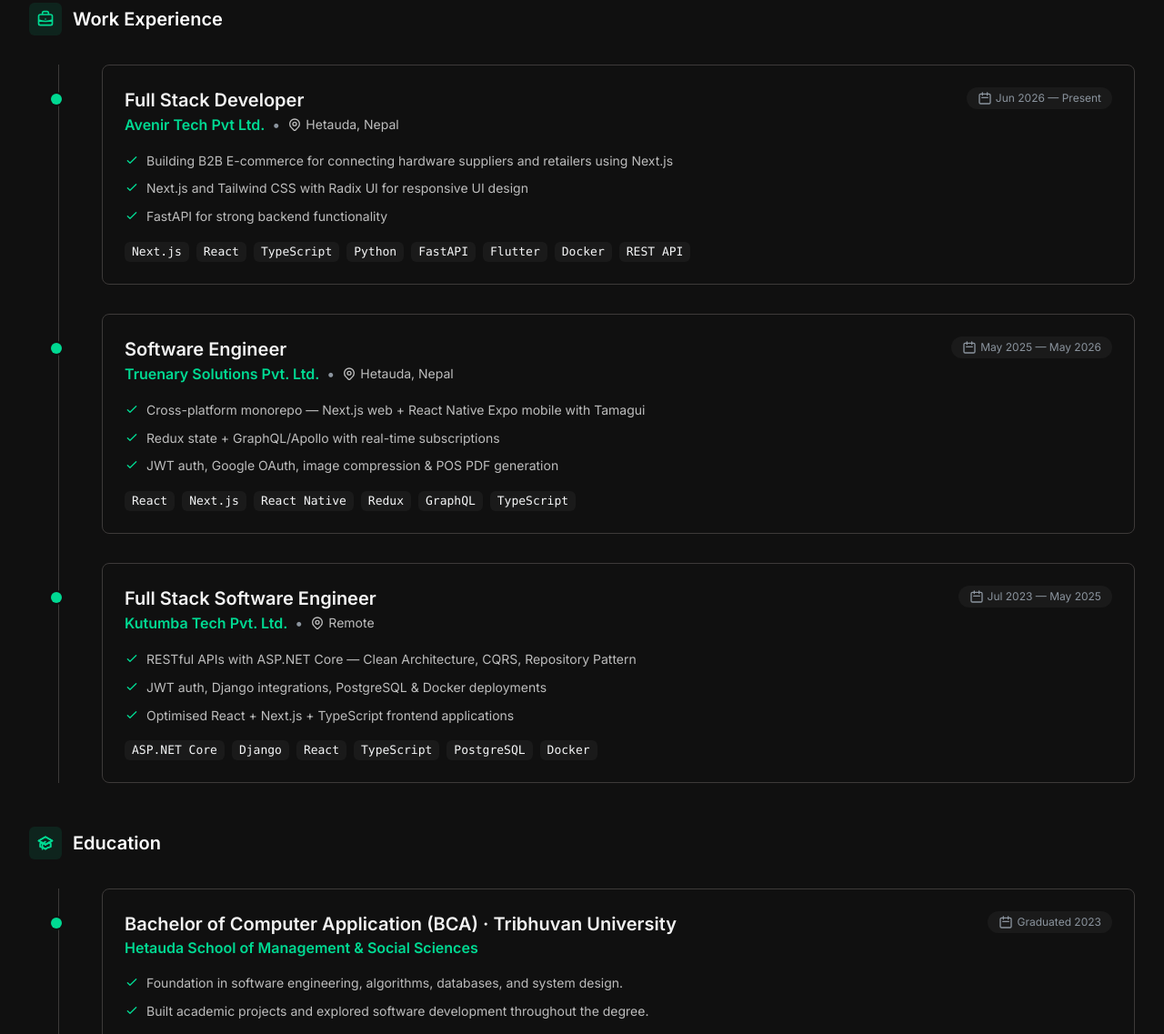
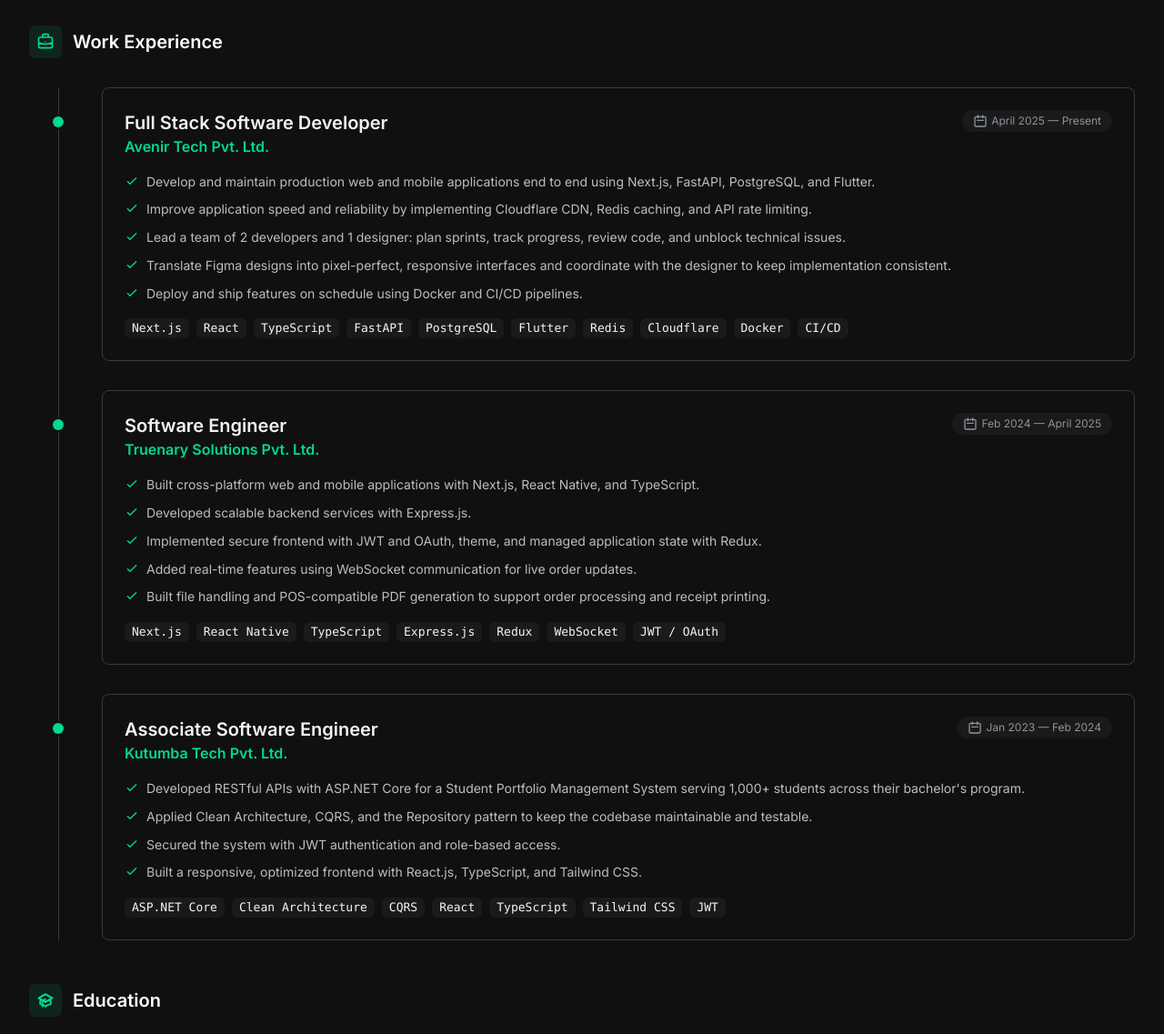
Before and after one commit to NischalSilwal/react-portfolio, an Astro site: page / in a window 1280 px wide. Shown: the part 1663-2800 px from the top of the page at 91% size. Built offline with nearby package versions, Linux system fonts and the light colour scheme; Astro itself is replaced by a stand-in of ours.

Commit message:
feat/update-experience-oct-29: update portfolio content, refine experience timeline styling, and remove location field from experience type

```diff
--- a/src/components/sections/Experience.tsx
+++ b/src/components/sections/Experience.tsx
@@ -67,7 +67,7 @@
 function TimelineItem({ experience }: TimelineItemProps) {
   return (
     <div className="relative pl-16 md:pl-20">
-      <div className="absolute left-4 md:left-6 top-8 w-3 h-3 rounded-full bg-primary ring-2 ring-canvas" />
+      <div className="absolute left-6 md:left-8 top-8 w-3 h-3 -translate-x-1/2 rounded-full bg-primary ring-2 ring-canvas" />
 
       <div className="p-6 rounded-md bg-canvas border border-hairline transition-all duration-300 group hover:border-body/30">
         <div className="flex flex-col sm:flex-row sm:items-start sm:justify-between gap-2 mb-4">
@@ -79,15 +79,6 @@
               <span className="text-body-md-strong text-primary">
                 {experience.company}
               </span>
-              {experience.location && (
-                <>
-                  <span className="hidden sm:inline text-mute">•</span>
-                  <span className="flex items-center gap-1 text-body-sm">
-                    <Icon name="location" size="sm" />
-                    {experience.location}
-                  </span>
-                </>
-              )}
             </div>
           </div>
 
--- a/src/data/portfolio.ts
+++ b/src/data/portfolio.ts
@@ -4,7 +4,7 @@
   name: 'Nischal',
   surname: 'Silwal',
   title: 'Full Stack Engineer',
-  description: `Full Stack Engineer with 3+ years building modern web & mobile apps. Specialised in React, Next.js, TypeScript, Flutter, & FastAPI — shipping clean, scalable, products from Hetauda, Nepal.`,
+  description: `Full Stack Engineer with 3+ years of experience developing scalable, high-performance web and mobile applications using Next.js, TypeScript, FastAPI, and Node.js, flutter. I implement performance optimizations like Redis caching and CDN, mentor teams, and deliver robust, user-centric software on time.`,
   avatar: '/og-image.webp',
   email: 'nischalsilwalhtd@gmail.com',
   github: 'https://github.com/NischalSilwal',
@@ -41,72 +41,77 @@
 export const experiences: Experience[] = [
   {
     id: 0,
-    year: 'Jun 2026 — Present',
-    company: 'Avenir Tech Pvt Ltd.',
-    role: 'Full Stack Developer',
-    location: 'Hetauda, Nepal',
+    year: 'April 2025 — Present',
+    company: 'Avenir Tech Pvt. Ltd.',
+    role: 'Full Stack Software Developer',
     description: [
-      'Building B2B E-commerce for connecting hardware suppliers and retailers using Next.js',
-      'Next.js and Tailwind CSS with Radix UI for responsive UI design',
-      'FastAPI for strong backend functionality',
+      'Develop and maintain production web and mobile applications end to end using Next.js, FastAPI, PostgreSQL, and Flutter.',
+      'Improve application speed and reliability by implementing Cloudflare CDN, Redis caching, and API rate limiting.',
+      'Lead a team of 2 developers and 1 designer: plan sprints, track progress, review code, and unblock technical issues.',
+      'Translate Figma designs into pixel-perfect, responsive interfaces and coordinate with the designer to keep implementation consistent.',
+      'Deploy and ship features on schedule using Docker and CI/CD pipelines.',
     ],
     techs: [
       { name: 'Next.js', color: '#76ABAE', bgColor: 'rgba(118, 171, 174, 0.15)' },
       { name: 'React', color: '#76ABAE', bgColor: 'rgba(118, 171, 174, 0.15)' },
       { name: 'TypeScript', color: '#76ABAE', bgColor: 'rgba(118, 171, 174, 0.15)' },
-      { name: 'Python', color: '#76ABAE', bgColor: 'rgba(118, 171, 174, 0.15)' },
       { name: 'FastAPI', color: '#76ABAE', bgColor: 'rgba(118, 171, 174, 0.15)' },
+      { name: 'PostgreSQL', color: '#76ABAE', bgColor: 'rgba(118, 171, 174, 0.15)' },
       { name: 'Flutter', color: '#76ABAE', bgColor: 'rgba(118, 171, 174, 0.15)' },
+      { name: 'Redis', color: '#76ABAE', bgColor: 'rgba(118, 171, 174, 0.15)' },
+      { name: 'Cloudflare', color: '#76ABAE', bgColor: 'rgba(118, 171, 174, 0.15)' },
       { name: 'Docker', color: '#76ABAE', bgColor: 'rgba(118, 171, 174, 0.15)' },
-      { name: 'REST API', color: '#76ABAE', bgColor: 'rgba(118, 171, 174, 0.15)' },
+      { name: 'CI/CD', color: '#76ABAE', bgColor: 'rgba(118, 171, 174, 0.15)' },
     ],
   },
   {
     id: 1,
-    year: 'May 2025 — May 2026',
+    year: 'Feb 2024 — April 2025',
     company: 'Truenary Solutions Pvt. Ltd.',
     role: 'Software Engineer',
-    location: 'Hetauda, Nepal',
     description: [
-      'Cross-platform monorepo — Next.js web + React Native Expo mobile with Tamagui',
-      'Redux state + GraphQL/Apollo with real-time subscriptions',
-      'JWT auth, Google OAuth, image compression & POS PDF generation',
+      'Built cross-platform web and mobile applications with Next.js, React Native, and TypeScript.',
+      'Developed scalable backend services with Express.js.',
+      'Implemented secure frontend with JWT and OAuth, theme, and managed application state with Redux.',
+      'Added real-time features using WebSocket communication for live order updates.',
+      'Built file handling and POS-compatible PDF generation to support order processing and receipt printing.',
     ],
     techs: [
-      { name: 'React', color: '#76ABAE', bgColor: 'rgba(118, 171, 174, 0.15)' },
       { name: 'Next.js', color: '#76ABAE', bgColor: 'rgba(118, 171, 174, 0.15)' },
       { name: 'React Native', color: '#76ABAE', bgColor: 'rgba(118, 171, 174, 0.15)' },
+      { name: 'TypeScript', color: '#76ABAE', bgColor: 'rgba(118, 171, 174, 0.15)' },
+      { name: 'Express.js', color: '#76ABAE', bgColor: 'rgba(118, 171, 174, 0.15)' },
       { name: 'Redux', color: '#76ABAE', bgColor: 'rgba(118, 171, 174, 0.15)' },
-      { name: 'GraphQL', color: '#76ABAE', bgColor: 'rgba(118, 171, 174, 0.15)' },
-      { name: 'TypeScript', color: '#76ABAE', bgColor: 'rgba(118, 171, 174, 0.15)' },
+      { name: 'WebSocket', color: '#76ABAE', bgColor: 'rgba(118, 171, 174, 0.15)' },
+      { name: 'JWT / OAuth', color: '#76ABAE', bgColor: 'rgba(118, 171, 174, 0.15)' },
     ],
   },
   {
     id: 2,
-    year: 'Jul 2023 — May 2025',
+    year: 'Jan 2023 — Feb 2024',
     company: 'Kutumba Tech Pvt. Ltd.',
-    role: 'Full Stack Software Engineer',
-    location: 'Remote',
+    role: 'Associate Software Engineer',
     description: [
-      'RESTful APIs with ASP.NET Core — Clean Architecture, CQRS, Repository Pattern',
-      'JWT auth, Django integrations, PostgreSQL & Docker deployments',
-      'Optimised React + Next.js + TypeScript frontend applications',
+      "Developed RESTful APIs with ASP.NET Core for a Student Portfolio Management System serving 1,000+ students across their bachelor's program.",
+      'Applied Clean Architecture, CQRS, and the Repository pattern to keep the codebase maintainable and testable.',
+      'Secured the system with JWT authentication and role-based access.',
+      'Built a responsive, optimized frontend with React.js, TypeScript, and Tailwind CSS.',
     ],
     techs: [
       { name: 'ASP.NET Core', color: '#76ABAE', bgColor: 'rgba(118, 171, 174, 0.15)' },
-      { name: 'Django', color: '#76ABAE', bgColor: 'rgba(118, 171, 174, 0.15)' },
+      { name: 'Clean Architecture', color: '#76ABAE', bgColor: 'rgba(118, 171, 174, 0.15)' },
+      { name: 'CQRS', color: '#76ABAE', bgColor: 'rgba(118, 171, 174, 0.15)' },
       { name: 'React', color: '#76ABAE', bgColor: 'rgba(118, 171, 174, 0.15)' },
       { name: 'TypeScript', color: '#76ABAE', bgColor: 'rgba(118, 171, 174, 0.15)' },
-      { name: 'PostgreSQL', color: '#76ABAE', bgColor: 'rgba(118, 171, 174, 0.15)' },
-      { name: 'Docker', color: '#76ABAE', bgColor: 'rgba(118, 171, 174, 0.15)' },
+      { name: 'Tailwind CSS', color: '#76ABAE', bgColor: 'rgba(118, 171, 174, 0.15)' },
+      { name: 'JWT', color: '#76ABAE', bgColor: 'rgba(118, 171, 174, 0.15)' },
     ],
   },
   {
     id: 3,
-    year: 'Graduated 2023',
+    year: 'Graduated 2024',
     company: 'Hetauda School of Management & Social Sciences',
     role: 'Bachelor of Computer Application (BCA) · Tribhuvan University',
-    location: '',
     isEducation: true,
     description: [
       'Foundation in software engineering, algorithms, databases, and system design.',
--- a/src/data/types.ts
+++ b/src/data/types.ts
@@ -15,7 +15,6 @@
   year: string;
   company: string;
   role: string;
-  location: string;
   description: string[];
   techs: TechBadge[];
   isEducation?: boolean;
```
Also changed, not shown: 2 other files.
